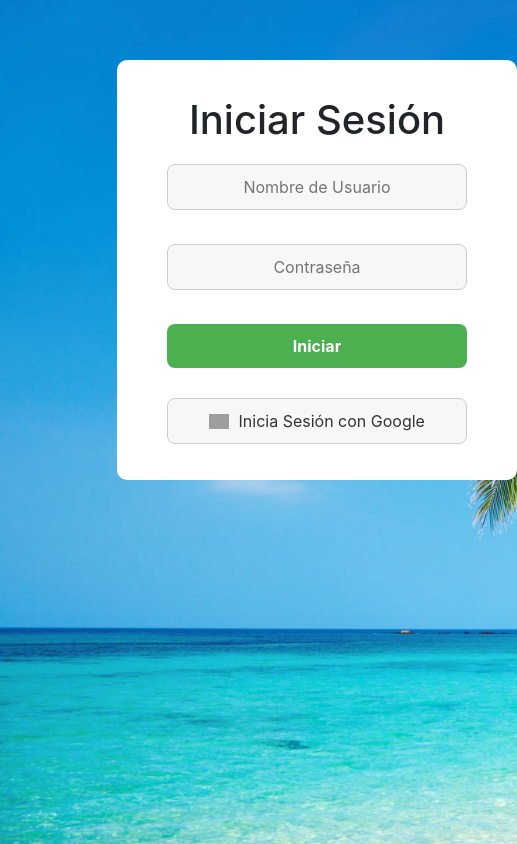
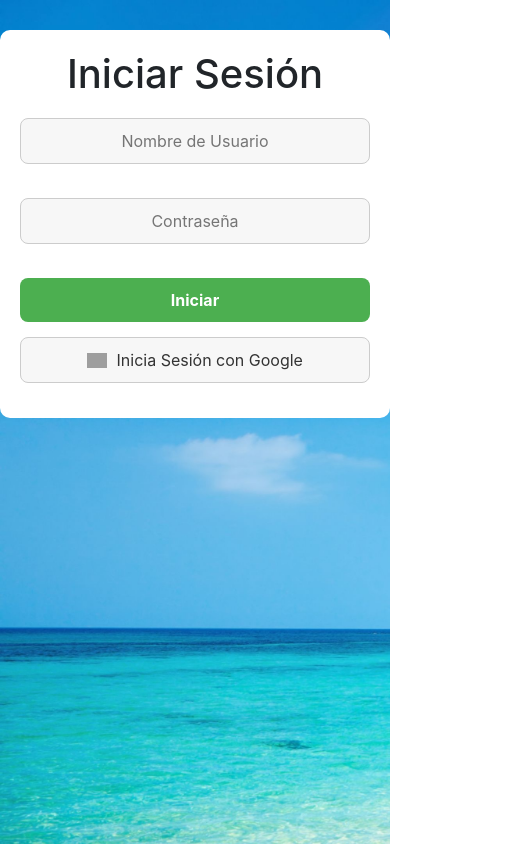
Before and after one commit to Matu02/apis_trabajo_final, a website: page public/login/login.html in a window 390 px wide. Shown: the whole page, 517 px wide, since content can reach past the window. Drawn offline with nearby package versions, Linux system fonts and the light colour scheme; grey boxes are pictures that could not be loaded.

Commit message:
responsive

```diff
--- a/public/login/login.css
+++ b/public/login/login.css
@@ -1,4 +1,4 @@
-body{
+body {
   background-image: url('../imagenes/login.jpg');
   background-repeat: no-repeat;
   background-size: cover;
@@ -6,24 +6,22 @@ body{
 }
 
 /* Estilos para el formulario */
-
 #login-form {
   display: flex;
   flex-direction: column;
-  width: 400px;
-  height: 420px;
+  max-width: 400px;
+  margin: 0 auto;
   padding: 40px;
-  background-color:white;
+  background-color: white;
   border-radius: 10px;
   justify-content: center;
   text-align: center;
-  align-self: center;
   margin-top: 60px;
 }
 
 h1 {
   text-align: center;
-  padding-bottom:10px ;
+  padding-bottom: 10px;
 }
 
 /* Estilos para los campos de entrada */
@@ -33,21 +31,10 @@ h1 {
   border: 1px solid #ccc;
   border-radius: 8px;
   text-align: center;
-  align-self: center;
-  justify-content: center;
-  width: 300px;
+  width: 100%;
   background-color: #f7f7f7;
+  margin-bottom: 10px;
 }
-
-.form-center {
-  position: absolute;
-  width: 100%;
-  height: 100px;
-  margin-left: 30%;
-  margin-right: 30%;
-  padding-bottom: 10px;
-}
-
 
 /* Estilos para el botón de enviar */
 #login-form input[type="submit"] {
@@ -58,21 +45,12 @@ h1 {
   border: none;
   border-radius: 8px;
   cursor: pointer;
-  margin-bottom: 30px;
-  width: 300px;
-  text-align: center;
-  align-self: center;
-}
-
-/* Estilos para el botón de enviar al pasar el mouse */
-#login-form input[type="submit"]:hover {
-  background-color: #45a049;
+  margin-bottom: 10px;
+  width: 100%;
 }
 
 /* Estilos para el botón "Login with Google" */
-
 #google-login {
-  width: 300px;
   padding: 10px;
   background-color: #f7f7f7;
   color: #333;
@@ -82,11 +60,27 @@ h1 {
   text-decoration: none;
   transition: background-color 0.3s ease;
   text-align: center;
-  align-self: center;
-  justify-content: center;
+  margin-bottom: 10px;
+  width: 100%;
 }
 
 /* Estilos para el botón "Login with Google" en estado hover */
 #google-login:hover {
   background-color: #c9c7c7;
 }
+
+/* Estilos responsive */
+@media screen and (max-width: 480px) {
+  #login-form {
+    padding: 20px;
+    margin-top: 30px;
+  }
+
+  #login-form input[type="text"],
+  #login-form input[type="password"],
+  #login-form input[type="submit"],
+  #google-login {
+    width: 100%;
+    margin-bottom: 15px;
+  }
+}
--- a/server.js
+++ b/server.js
@@ -36,7 +36,7 @@ class AgendaBackendServer {
       successRedirect: '/', //Si la autenticación es correcta, te manda al home
       failureRedirect: '/login' //Si la autenticación es incorrecta, te manda de nuevo al login
     }));
-    app.get('/', this._authGoogle.checkAuthenticated, this._goHome); //Hace lo mismo que el get de arriba ¿?
+    app.get('/', this._authGoogle.checkAuthenticated, this._goHome); //Hace lo mismo que el get de arriba
 
     // Hace que el server se inicie en el puerto 3000
     app.listen(3000, () => console.log('Listening on port 3000'));
```
Also changed, not shown: public/login/login.js (+0 -23 lines), public/styles.css (+49 -9 lines).
